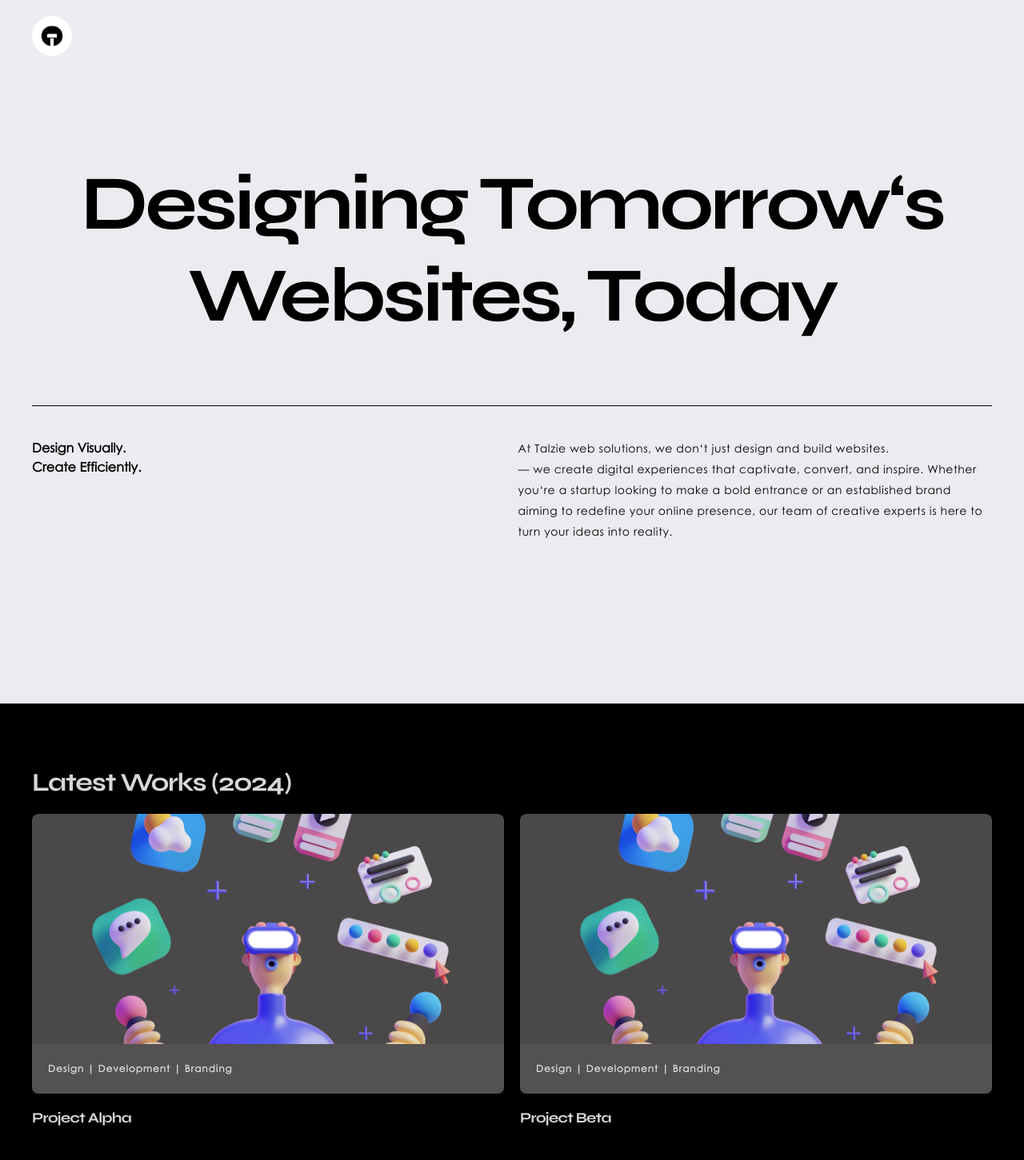
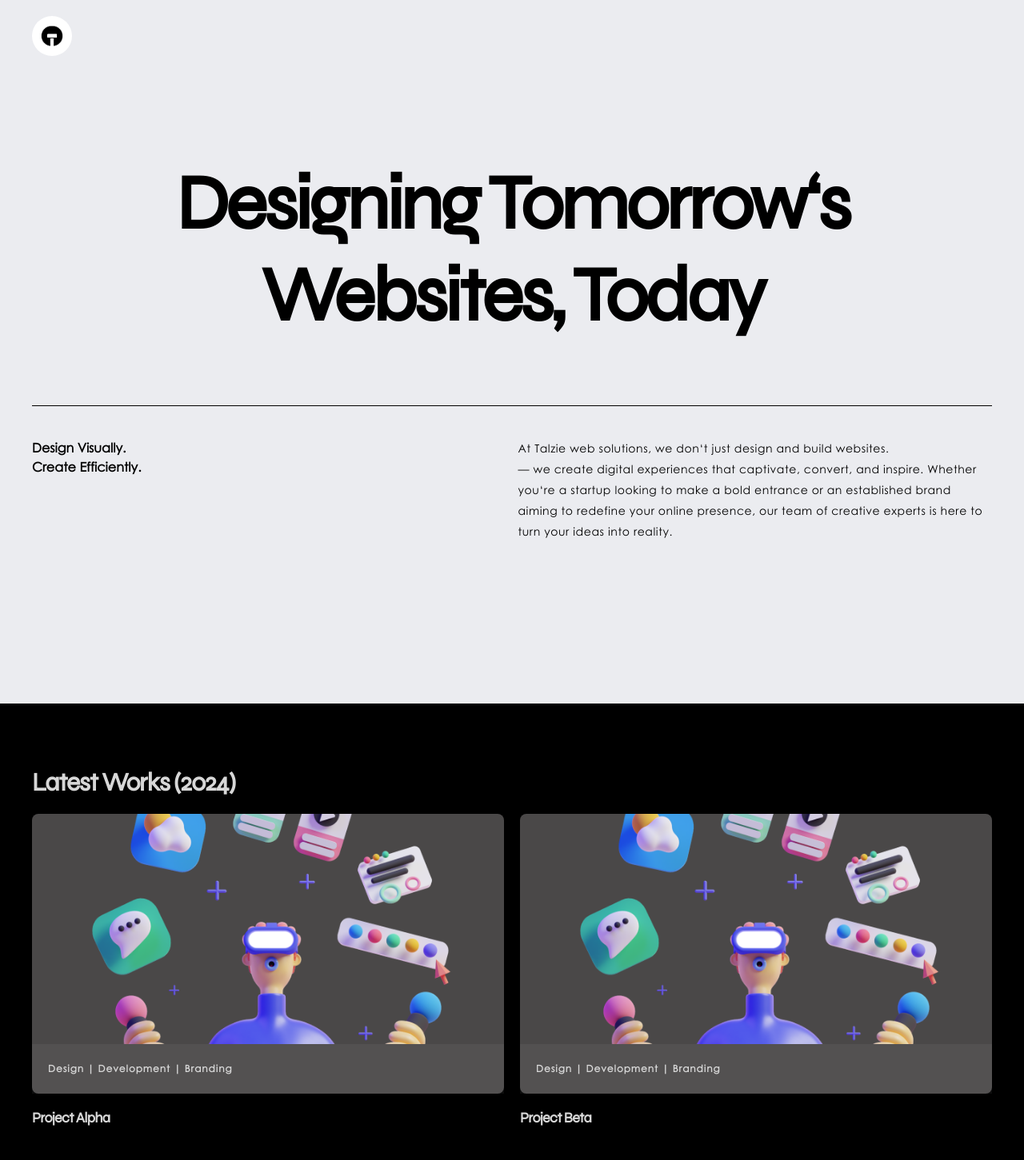
Before and after one commit to nadimpallibhargav/talzie, a Next.js app: page / in a window 1280 px wide. Shown: the top 1451 px of the page at 80% size. Built offline with nearby package versions, Linux system fonts and the light colour scheme.

Commit message:
font fix

```diff
--- a/app/globals.scss
+++ b/app/globals.scss
@@ -3,11 +3,11 @@
 @tailwind utilities;
 
 @import "./variable.scss";
-@import url('https://fonts.googleapis.com/css2?family=Syne:wght@400..800&display=swap');
+@import url("https://fonts.googleapis.com/css2?family=Syne:wght@400..800&display=swap");
 
 @font-face {
-  font-family: 'Syne';
-  src: url('../public/fonts/syne/Syne-Regular.ttf') format('ttf');
+  font-family: "myFont";
+  src: url("/fonts/syne/Syne-Regular.ttf") format("truetype");
   font-weight: normal;
   font-style: normal;
 }
@@ -27,11 +27,6 @@ html {
 
 body {
   background-color: #000000;
-  font-family: 'Syne';
-  }
-
-  h1 {
-    font-family: 'Syne';
 }
 
 .container {
@@ -155,7 +150,7 @@ input[type="submit"] {
 }
 
 .headingv2 {
-  font-family: "Syne", system-ui;
+  font-family: "myFont", sans-serif !important;
   font-size: 32px;
   font-weight: 700;
   line-height: 38.4px;
--- a/components/organisms/about/About.module.scss
+++ b/components/organisms/about/About.module.scss
@@ -1,7 +1,7 @@
 .about {
   padding-bottom: 160px;
   p {
-    font-family: "Syne", system-ui;
+    font-family: "myFont", sans-serif !important;
     font-size: 83px;
     font-weight: 700;
     line-height: 99.6px;
@@ -9,7 +9,7 @@
     text-align: center;
   }
 
-  @media screen and (max-width: 991px){
+  @media screen and (max-width: 991px) {
     p {
       font-size: 40px;
       line-height: 60px;
@@ -17,7 +17,7 @@
     }
   }
 
-  @media screen and (max-width: 768px){
+  @media screen and (max-width: 768px) {
     padding-bottom: 80px;
     p {
       font-size: 22px;
--- a/components/organisms/contact/Contact.module.scss
+++ b/components/organisms/contact/Contact.module.scss
@@ -2,7 +2,7 @@
   background-color: #ebecf0;
 
   .contactWrap {
-        font-family: "Syne", system-ui;
+    font-family: "myFont", sans-serif !important;
     font-size: 56px;
     font-weight: 700;
     line-height: 76.8px;
@@ -13,11 +13,12 @@
   }
 
   .contactWrap input {
-        font-family: "Syne", system-ui;
+    font-family: "myFont", sans-serif !important;
     border: none;
     border-bottom: 1px solid #000;
     background-color: #ebecf0;
     font-size: 56px;
+    font-weight: 500;
   }
 
   .splitWrap {
@@ -25,7 +26,7 @@
   }
 
   .splitWrap input {
-        font-family: "Syne", system-ui;
+    font-family: "myFont", sans-serif !important;
     border: none;
     border-bottom: 1px solid #000;
     width: 100%;
@@ -43,7 +44,7 @@
   }
 
   .contactWrap h5 {
-        font-family: "Syne", system-ui;
+    font-family: "myFont", sans-serif !important;
     display: inline;
   }
 
@@ -72,7 +73,6 @@
   }
 
   @media screen and (max-width: 768px) {
-
     .buttonwrap {
       padding-top: 40px;
     }
--- a/components/organisms/hero/Hero.module.scss
+++ b/components/organisms/hero/Hero.module.scss
@@ -12,7 +12,7 @@
   }
 
   h1 {
-        font-family: "Syne", system-ui;
+    font-family: "myFont", sans-serif !important;
     font-size: 96px;
     font-weight: 700;
     line-height: 115.2px;
--- a/components/organisms/navbar/Navbar.module.scss
+++ b/components/organisms/navbar/Navbar.module.scss
@@ -48,7 +48,7 @@
   }
 
   .header h5 {
-        font-family: "Syne", system-ui;
+    font-family: "myFont", sans-serif !important;
     font-size: 28px;
     letter-spacing: 0.05em;
   }
@@ -87,7 +87,7 @@
   }
 
   .body h5 {
-        font-family: "Syne", system-ui;
+    font-family: "myFont", sans-serif !important;
     font-size: 48px;
     padding: 40px;
     text-align: center;
--- a/components/organisms/phases/Phases.module.scss
+++ b/components/organisms/phases/Phases.module.scss
@@ -9,8 +9,10 @@
     flex-grow: 1;
     width: calc((100% - 60px) / 4);
     cursor: pointer;
-        background: var(--dark-gradient,
-                linear-gradient(133deg, #1a1a1a 0%, #101010 100%));
+    background: var(
+      --dark-gradient,
+      linear-gradient(133deg, #1a1a1a 0%, #101010 100%)
+    );
     color: white;
     padding: 20px;
     border-radius: 8px;
@@ -31,7 +33,7 @@
     padding-bottom: 10px;
     font-size: 18px;
     font-weight: bold;
-        font-family: "Syne", system-ui;
+    font-family: "myFont", sans-serif !important;
   }
 
   .phaseCard p {
@@ -85,5 +87,4 @@
       width: 100%;
     }
   }
-
 }
--- a/components/organisms/services/Services.module.scss
+++ b/components/organisms/services/Services.module.scss
@@ -4,7 +4,7 @@
   }
 
   .content h5 {
-        font-family: "Syne", system-ui;
+    font-family: "myFont", sans-serif !important;
     font-size: 36px;
     font-weight: 700;
     line-height: 43.2px;
@@ -129,5 +129,4 @@
       flex-grow: 1;
     }
   }
-
 }
--- a/components/organisms/tools/Tools.module.scss
+++ b/components/organisms/tools/Tools.module.scss
@@ -38,7 +38,7 @@
 }
 
 .tools {
-    font-family: "Syne", system-ui;
+  font-family: "myFont", sans-serif !important;
   font-size: 96px;
   font-weight: 700;
   line-height: 115.2px;
--- a/components/organisms/works/Works.module.scss
+++ b/components/organisms/works/Works.module.scss
@@ -1,5 +1,4 @@
 .works {
-
   .cardContainer {
     display: flex;
     justify-content: space-between;
@@ -38,7 +37,7 @@
   }
 
   .subHeading {
-        font-family: "Syne", system-ui;
+    font-family: "myFont", sans-serif !important;
     font-size: 18px;
     font-weight: 700;
     line-height: 28.8px;
```
Lines whose indentation alone changed are shown as unchanged.
